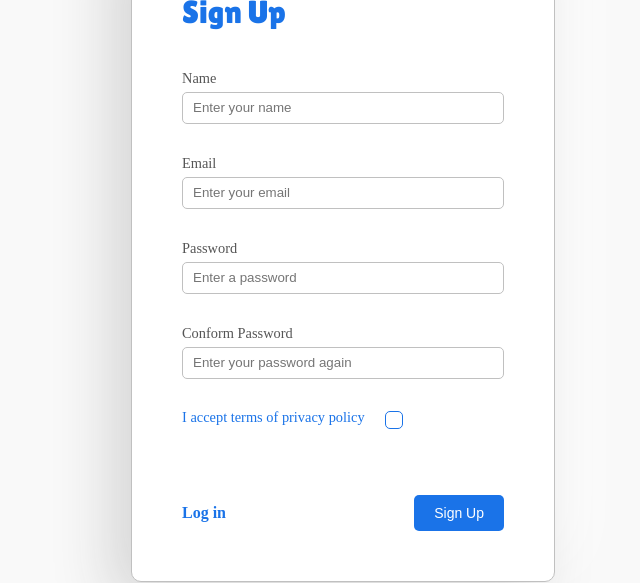
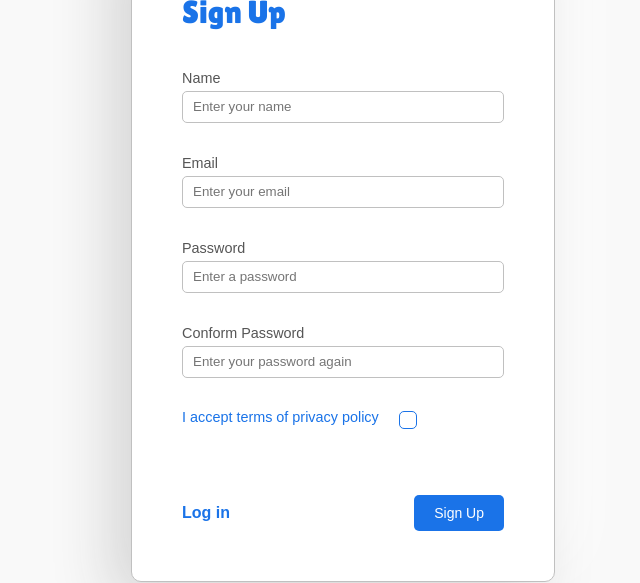
Before and after one commit to MrAmgS/Sign-up-form, a React (Create React App) app: page /signup in a window 1280 px wide. Shown: the part 157-740 px from the top of the page, without its empty margins (297-937 px from the left). Built offline with nearby package versions, Linux system fonts and the light colour scheme.

Commit message:
Toastify notifications added to form

```diff
--- a/package.json
+++ b/package.json
@@ -11,6 +11,7 @@
     "react-dom": "^18.2.0",
     "react-router-dom": "^6.14.2",
     "react-scripts": "5.0.1",
+    "react-toastify": "^9.1.3",
     "styled-components": "^6.0.4",
     "web-vitals": "^2.1.4"
   },
--- a/src/Components/SignUp.js
+++ b/src/Components/SignUp.js
@@ -3,6 +3,11 @@ import { Link } from "react-router-dom";
 
 //helper functions
 import validate from "./validate";
+
+//Toastify
+import { ToastContainer } from "react-toastify";
+import "react-toastify/dist/ReactToastify.css";
+import { notify } from "./toast";
 
 //styles
 import styles from "./SignUp.module.css";
@@ -35,9 +40,26 @@ const SignUp = () => {
     setTouched({ ...touched, [event.target.name]: true });
   };
 
+  const submitHandler = (event) => {
+    event.preventDefault();
+    if (!Object.keys(errors).length) {
+      notify ('Submited Successfully' , 'success')
+    } else {
+      notify ("Please fill up all Fields" , 'error' )
+      setTouched ({
+        name: true,
+        email: true,
+        password: true,
+        confirmPassword: true,
+        isAccepted: true,
+      })
+    }
+
+  }
+
   return (
     <div className={styles.container}>
-      <form className={styles.formContainer}>
+      <form className={styles.formContainer} onSubmit={submitHandler}>
         <h1 className={styles.header}>Sign Up</h1>
         <div className={styles.formField}>
           <label>Name</label>
@@ -132,6 +154,7 @@ const SignUp = () => {
           <button type="submit">Sign Up</button>
         </div>
       </form>
+      <ToastContainer />
     </div>
   );
 };
--- a/src/Components/SignUp.module.css
+++ b/src/Components/SignUp.module.css
@@ -1,4 +1,7 @@
 @import url('https://fonts.googleapis.com/css2?family=Lilita+One&display=swap');
+* {
+    font-family: Arial, Helvetica, sans-serif ;
+}
 .container {
     display: flex;
     justify-content: center;
--- /dev/null
+++ b/src/Components/toast.js
@@ -0,0 +1,10 @@
+import {  toast } from 'react-toastify';
+
+
+export const notify = (text , type) => {
+    if(type === "success"){
+        toast.success(text)
+    } else if (type === "error"){
+        toast.error(text)
+    }
+} ;
```
Also changed, not shown: 1 other file (tests, documents, lock files or other folders).
